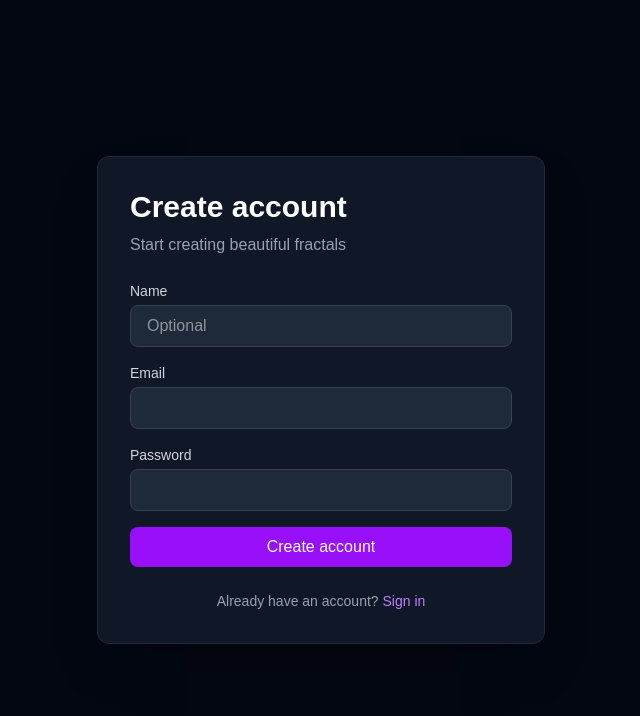
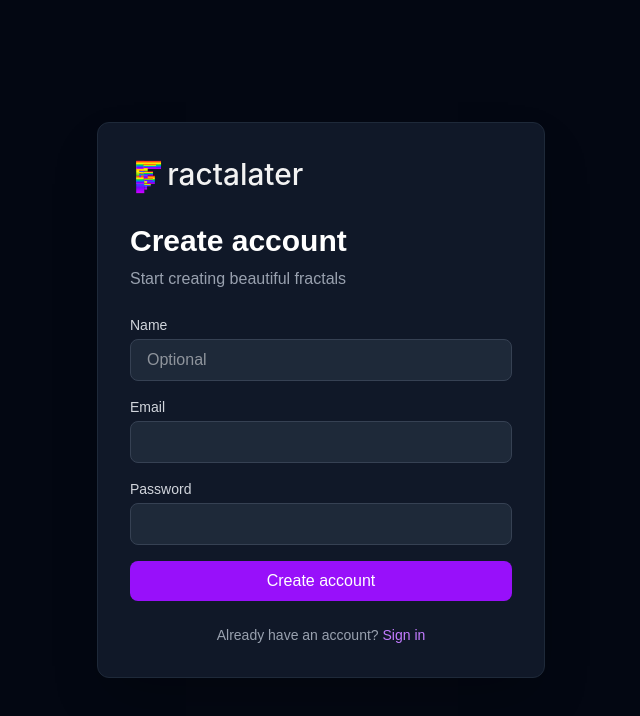
Before and after one commit to patrickisgreat/fractalater, a Next.js app: page /register in a window 1280 px wide. Shown: the top 716 px of the page, without its empty margins (319-959 px from the left). Built offline with nearby package versions, Linux system fonts and the light colour scheme.

Commit message:
yay logo

```diff
--- a/src/app/(auth)/register/page.tsx
+++ b/src/app/(auth)/register/page.tsx
@@ -3,6 +3,7 @@
 import { useState } from "react";
 import { useRouter } from "next/navigation";
 import Link from "next/link";
+import Logo from "@/components/Logo";
 
 export default function RegisterPage() {
   const router = useRouter();
@@ -42,6 +43,9 @@ export default function RegisterPage() {
   return (
     <div className="min-h-screen flex items-center justify-center bg-gray-950">
       <div className="bg-gray-900 p-8 rounded-xl shadow-2xl w-full max-w-md border border-gray-800">
+        <Link href="/" className="block mb-6">
+          <Logo />
+        </Link>
         <h1 className="text-3xl font-bold text-white mb-2">Create account</h1>
         <p className="text-gray-400 mb-6">Start creating beautiful fractals</p>
 
```
